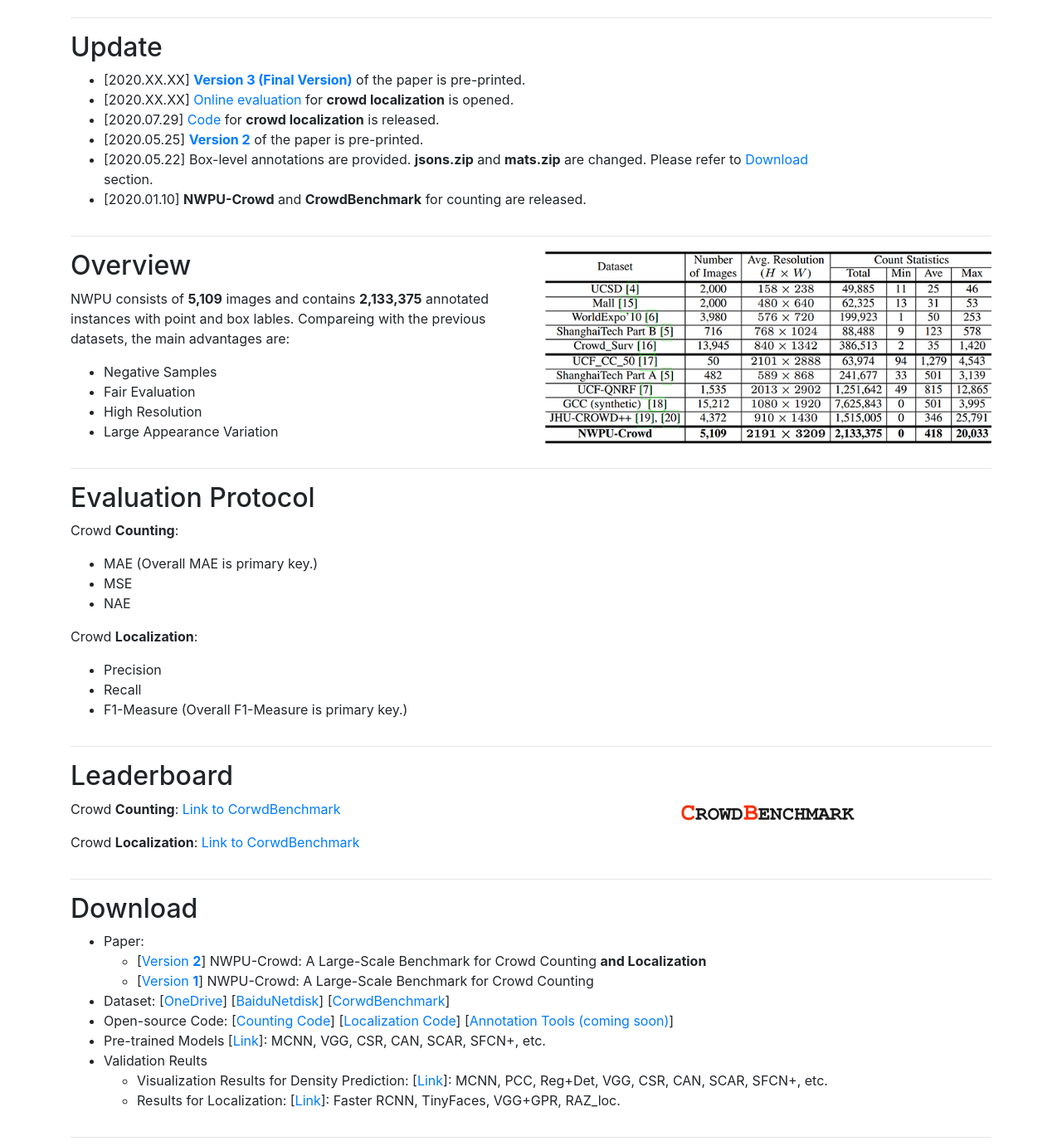
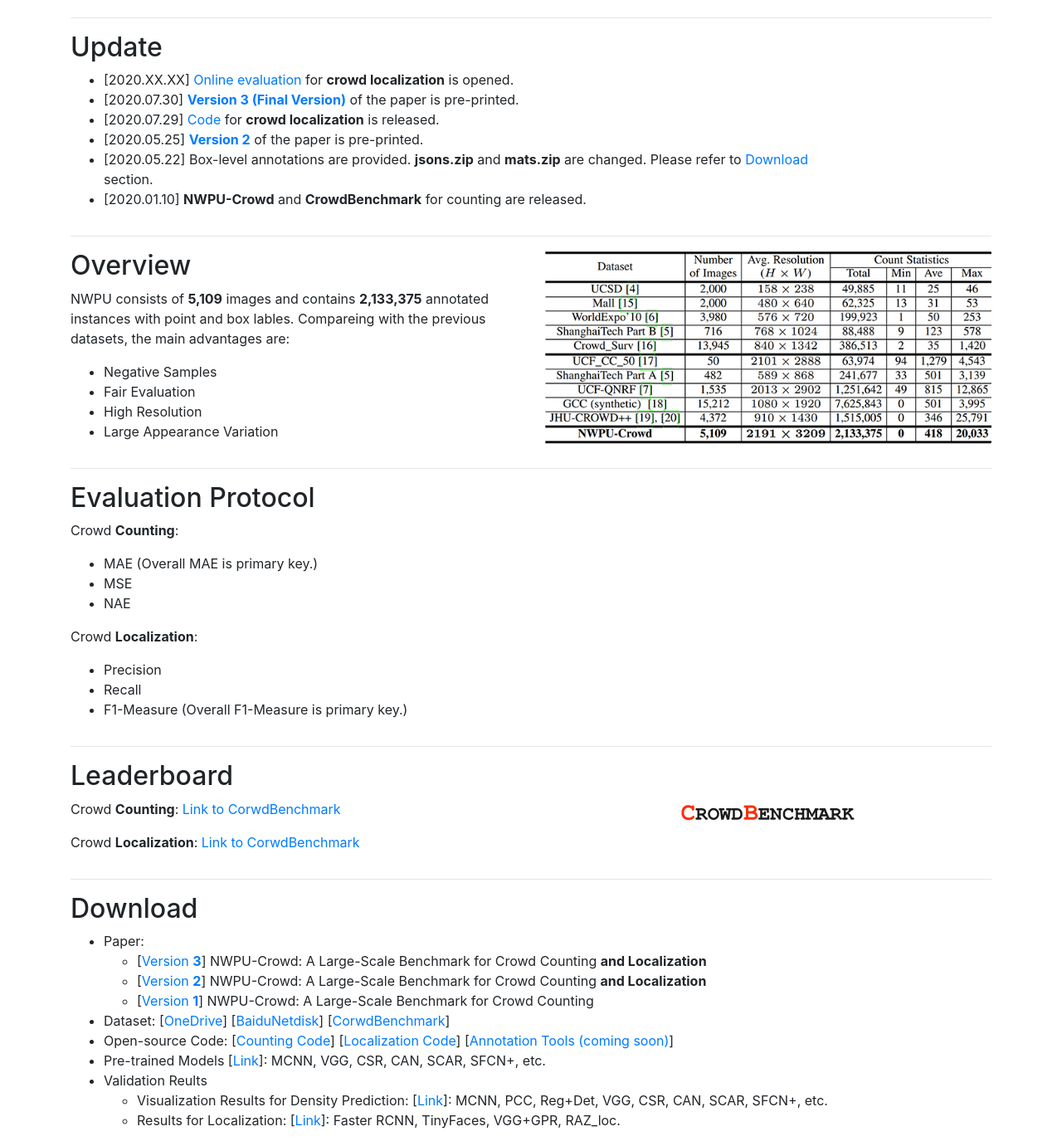
Before and after one commit to gjy3035/NWPU-Crowd-Sample-Code, a website: page index.html in a window 1280 px wide. Shown: the part 699-2080 px from the top of the page at 83% size. Drawn offline with Linux system fonts and the light colour scheme.

Commit message:
Update index.html

```diff
--- a/index.html
+++ b/index.html
@@ -75,10 +75,10 @@
     <div class="col-lg-10">
       <h2>Update</h2>
       <ul>
-        <li> [2020.XX.XX] <a href=''><strong>Version 3 (Final Version)</strong></a> of the paper is pre-printed.
         <li> [2020.XX.XX] <a href='https://www.crowdbenchmark.com/nwpucrowdloc.html'>Online evaluation</a> for <strong>crowd localization</strong> is opened.
+        <li> [2020.07.30] <a href='https://arxiv.org/abs/2001.03360'><strong>Version 3 (Final Version)</strong></a> of the paper is pre-printed.
         <li> [2020.07.29] <a href='https://github.com/gjy3035/NWPU-Crowd-Sample-Code-for-Localization'>Code</a> for <strong>crowd localization</strong> is released.
-        <li> [2020.05.25] <a href='https://arxiv.org/abs/2001.03360'><strong>Version 2</strong></a> of the paper is pre-printed.
+        <li> [2020.05.25] <a href='https://arxiv.org/abs/2001.03360v2'><strong>Version 2</strong></a> of the paper is pre-printed.
         <li> [2020.05.22] Box-level annotations are provided. <strong>jsons.zip</strong> and <strong>mats.zip</strong> are changed. Please refer to <a href="#Download">Download</a> section.</li>
         <li> [2020.01.10] <strong>NWPU-Crowd</strong> and <strong>CrowdBenchmark</strong> for counting are released.</li>
       </div>
@@ -141,7 +141,8 @@
       <ul>
       <li> Paper:</li>
         <ul>
-          <li>[<a href='https://arxiv.org/abs/2001.03360'>Version <strong>2</strong></a>] NWPU-Crowd: A Large-Scale Benchmark for Crowd Counting <strong>and Localization</strong></li>
+          <li>[<a href='https://arxiv.org/abs/2001.03360'>Version <strong>3</strong></a>] NWPU-Crowd: A Large-Scale Benchmark for Crowd Counting <strong>and Localization</strong></li>
+          <li>[<a href='https://arxiv.org/abs/2001.03360v2'>Version <strong>2</strong></a>] NWPU-Crowd: A Large-Scale Benchmark for Crowd Counting <strong>and Localization</strong></li>
           <li>[<a href='https://arxiv.org/abs/2001.03360v1'>Version <strong>1</strong></a>] NWPU-Crowd: A Large-Scale Benchmark for Crowd Counting</li>
         </ul>
       <li> Dataset: [<a href='https://mailnwpueducn-my.sharepoint.com/:f:/g/personal/gjy3035_mail_nwpu_edu_cn/EsubMp48wwJDiH0YlT82NYYBmY9L0s-FprrBcoaAJkI1rw?e=e2JLgD'>OneDrive</a>] [<a href='https://pan.baidu.com/s/1c2eLEE7leN0jz-fM38zyIQ'>BaiduNetdisk</a>] [<a href='http://share.crowdbenchmark.com:2443/home/NWPU-Crowd_Dataset'>CorwdBenchmark</a>]</li>
```
